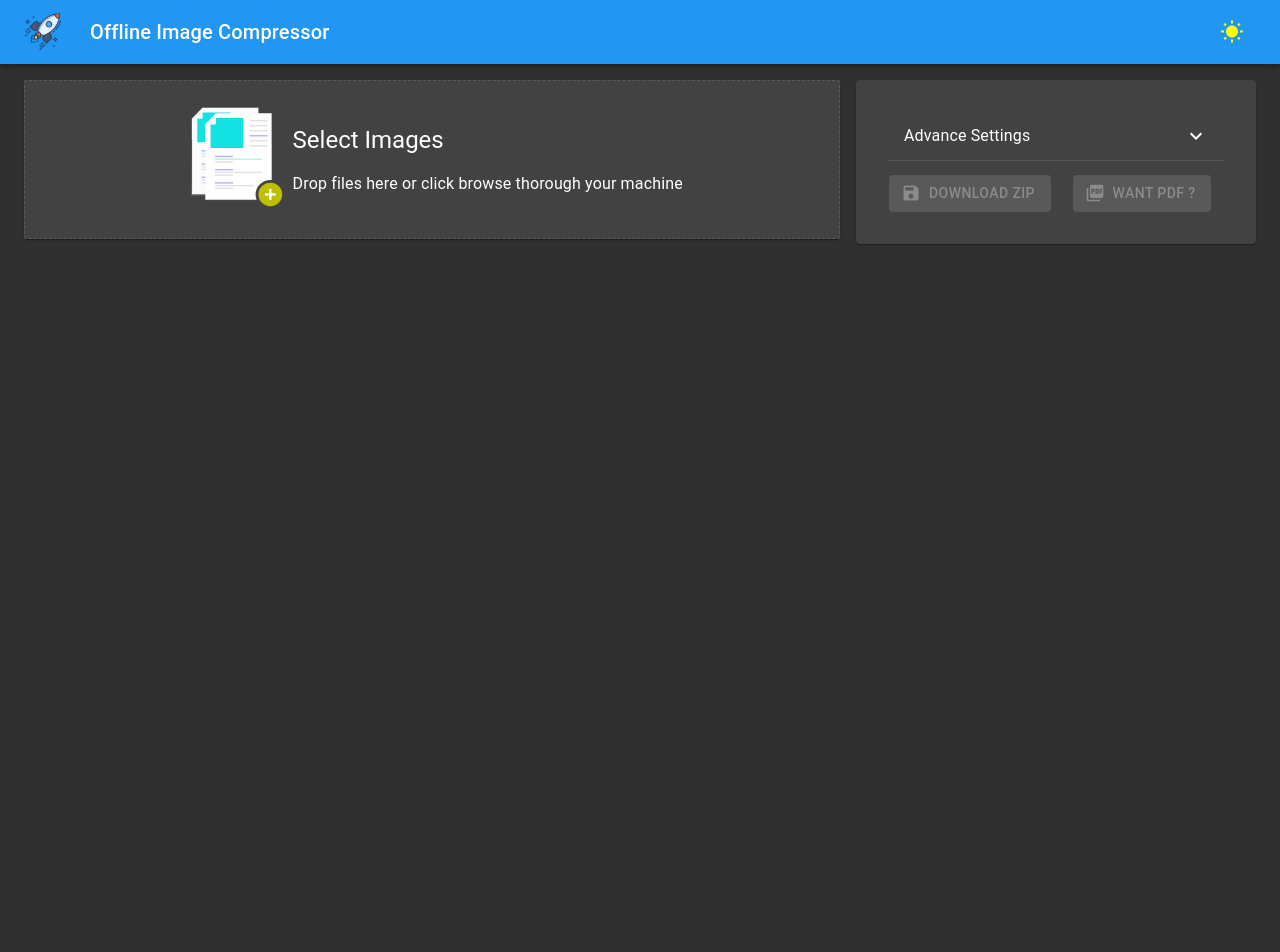
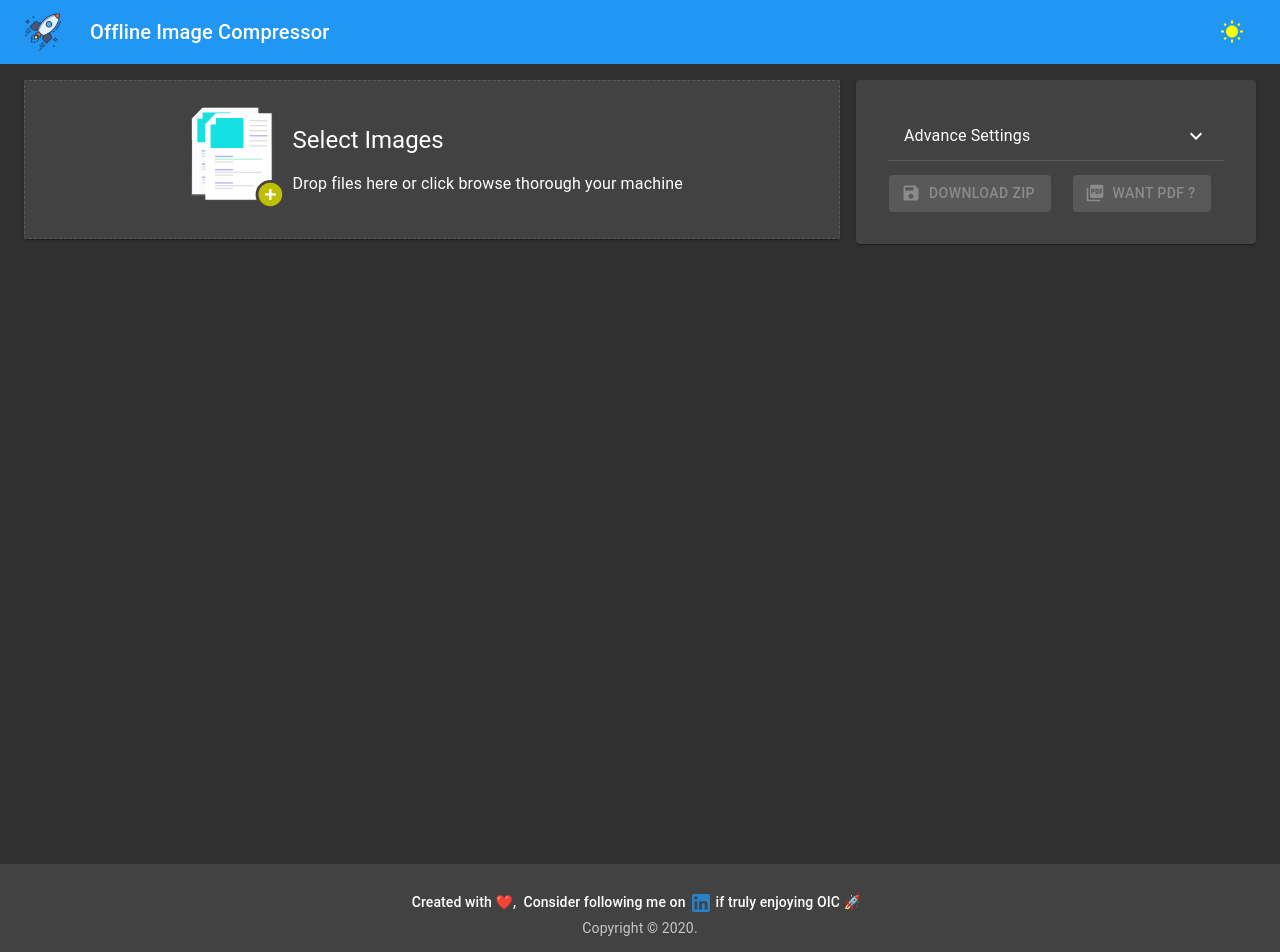
Before and after one commit to bhushanlaware/image-compressor-pwa, a React (Create React App) app: page / in a window 1280 px wide. Shown: the top 952 px of the page. Before the commit the page ends 800 px from the top, so only its background shows below. Built offline with nearby package versions, Linux system fonts and the light colour scheme.

Commit message:
Added Footer

```diff
--- /dev/null
+++ b/src/Components/Footer.js
@@ -0,0 +1,73 @@
+import { Grid, IconButton } from "@material-ui/core";
+
+import Container from "@material-ui/core/Container";
+import CssBaseline from "@material-ui/core/CssBaseline";
+import Link from "@material-ui/core/Link";
+import LinkedInIcon from "@material-ui/icons/LinkedIn";
+import React from "react";
+import Typography from "@material-ui/core/Typography";
+import { makeStyles } from "@material-ui/core/styles";
+
+function Copyright() {
+  return (
+    <Typography variant="body2" color="textSecondary">
+      {"Copyright © "}
+      {new Date().getFullYear()}
+      {"."}
+    </Typography>
+  );
+}
+function Support() {
+  return (
+    <Typography variant="subtitle2">
+      Created with
+      <span role="img" aria-label="heart-emoji">
+        &nbsp;❤️,&nbsp;&nbsp;
+      </span>
+      Consider following me on
+      <IconButton
+        size="small"
+        _target="_blank"
+        href="https://www.linkedin.com/in/bhushanlaware/"
+      >
+        <LinkedInIcon style={{ color: "#2880c9" }}></LinkedInIcon>
+      </IconButton>
+      if truly enjoying
+      <span role="img" aria-label="heart-emoji">
+        &nbsp;OIC 🚀 &nbsp;
+      </span>
+    </Typography>
+  );
+}
+const useStyles = makeStyles((theme) => ({
+  footer: {
+    padding: theme.spacing(3, 2),
+    marginTop: "auto",
+    backgroundColor:
+      theme.palette.type === "light"
+        ? theme.palette.grey[200]
+        : theme.palette.grey[800],
+  },
+  center: {
+    textAlign: "center",
+  },
+}));
+
+export default function StickyFooter() {
+  const classes = useStyles();
+
+  return (
+    <footer className={classes.footer}>
+      <Container>
+        <Grid container>
+          <Grid item xs={12} className={classes.center}>
+            <Support />
+          </Grid>
+          <Grid item xs={12} className={classes.center}>
+            <Copyright />
+          </Grid>
+        </Grid>
+      </Container>
+    </footer>
+  );
+}
--- a/src/Containers/Home.js
+++ b/src/Containers/Home.js
@@ -5,6 +5,7 @@ import Box from "@material-ui/core/Box";
 import Container from "@material-ui/core/Container";
 import Controller from "../Components/Controller";
 import FilesDropzone from "../Components/FilesDropzone";
+import Footer from "../Components/Footer";
 import Grid from "@material-ui/core/Grid";
 import PDFRender from "../Components/PDFRender";
 import Paper from "@material-ui/core/Paper";
@@ -14,6 +15,9 @@ import zip from "../utils/zip";
 const useStyles = makeStyles((theme) => ({
   root: {
     backgroundColor: theme.palette.background.default,
+    display: "flex",
+    flexDirection: "column",
+    minHeight: "100vh",
   },
 }));
 
@@ -41,7 +45,7 @@ const Home = (props) => {
     <>
       <AppBar title={"Offline Image Compressor"} {...props}></AppBar>
       <Container maxWidth="lg" className={classes.root}>
-        <Box mt={2}>
+        <Box mt={2} pb={2}>
           <Grid container spacing={2}>
             <Grid item md={8} xs={12}>
               <Paper>
@@ -78,6 +82,7 @@ const Home = (props) => {
           </Grid>
         </Box>
       </Container>
+      <Footer></Footer>
 
       {showPdf ? (
         <PDFRender
```
